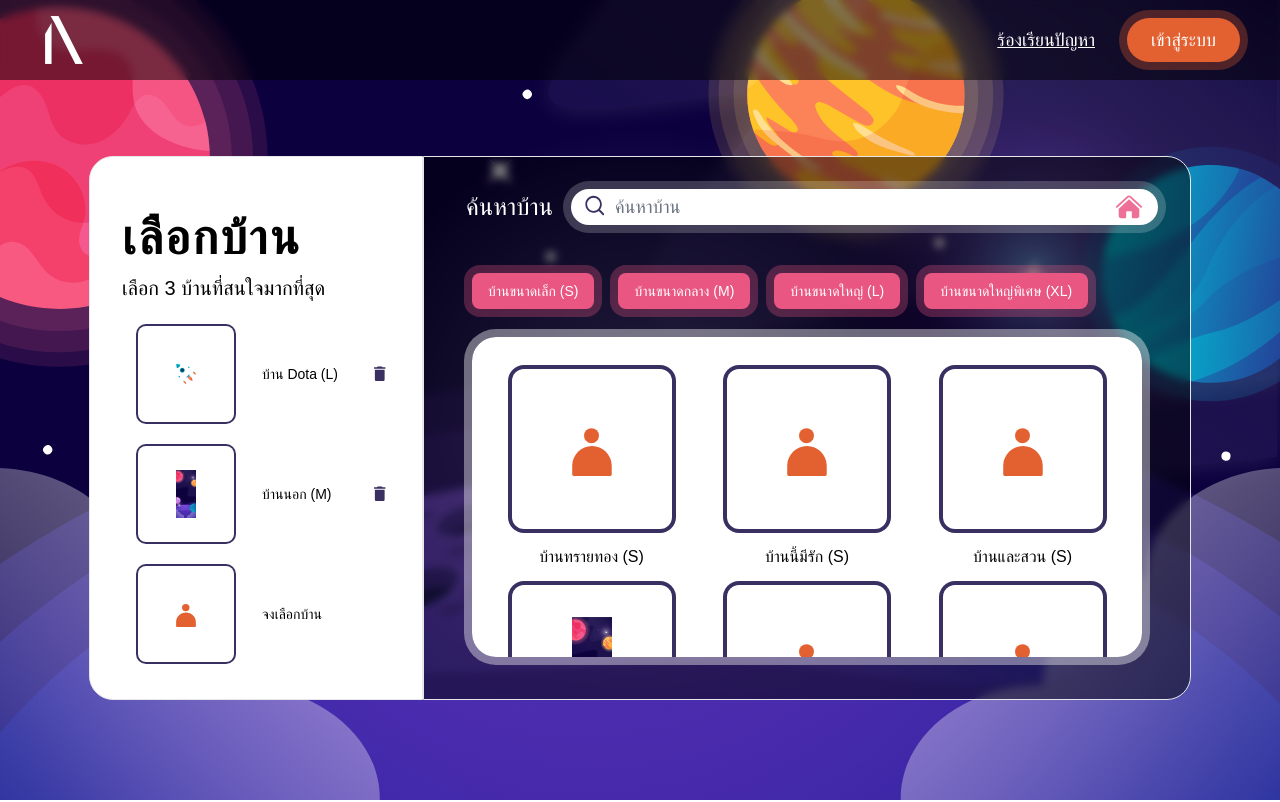
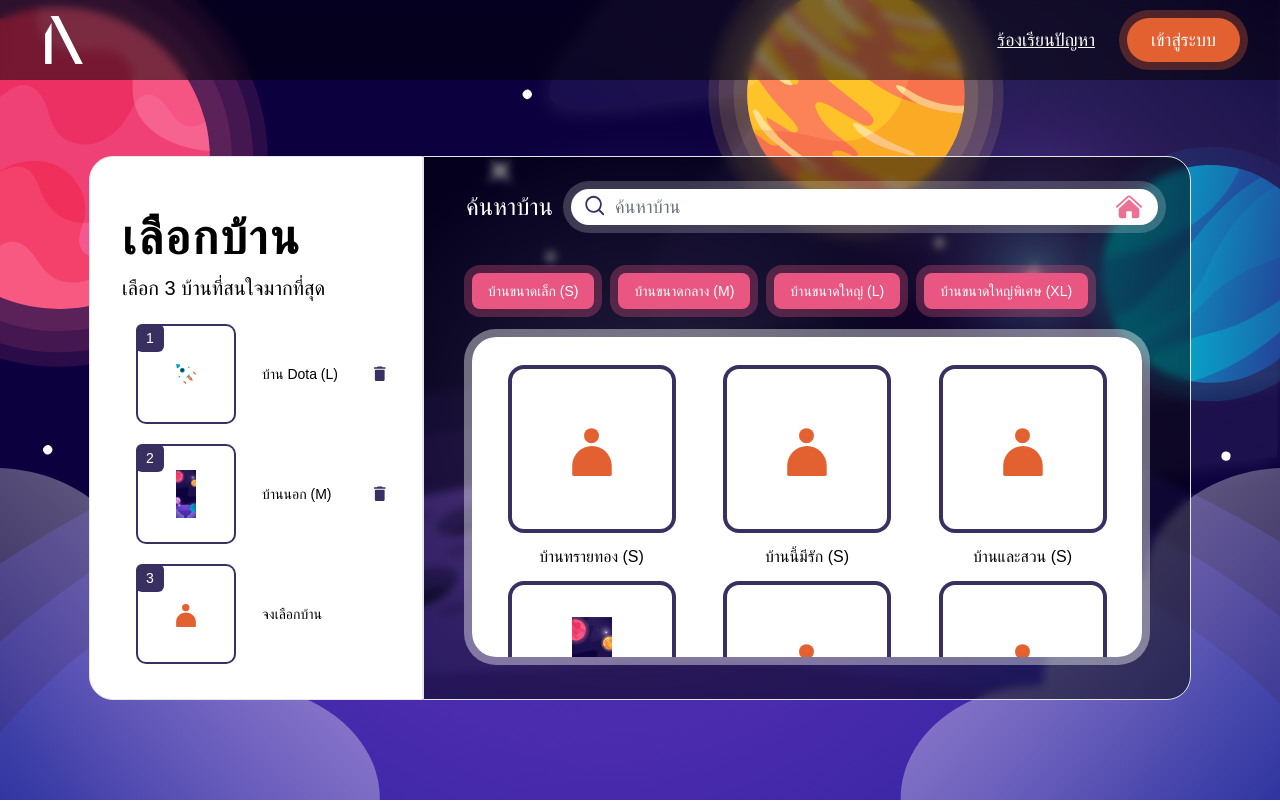
Before and after one commit to isd-sgcu/rpkm66-frontend, a Next.js app: page /baan-choosing in a window 1280 px wide. Shown: the top 802 px of the page. Built offline with nearby package versions, Linux system fonts and the light colour scheme; no server answers; a web font is replaced by a local one.

Commit message:
fix: add baan number

```diff
--- a/src/pages/baan-choosing.tsx
+++ b/src/pages/baan-choosing.tsx
@@ -68,6 +68,9 @@ const BaanChoosing = () => {
                 <div
                     className={`mx-4 my-3 flex h-20 w-20 items-center justify-center rounded-lg bg-white ring-2 ring-purple lg:h-24 lg:w-24`}
                 >
+                    <div className="absolute flex h-7 w-7 -translate-x-9 -translate-y-9 items-center justify-center rounded-md bg-purple text-white">
+                        <p>{e.num}</p>
+                    </div>
                     <Image
                         src={e.imageURL}
                         alt={e.name}
```
